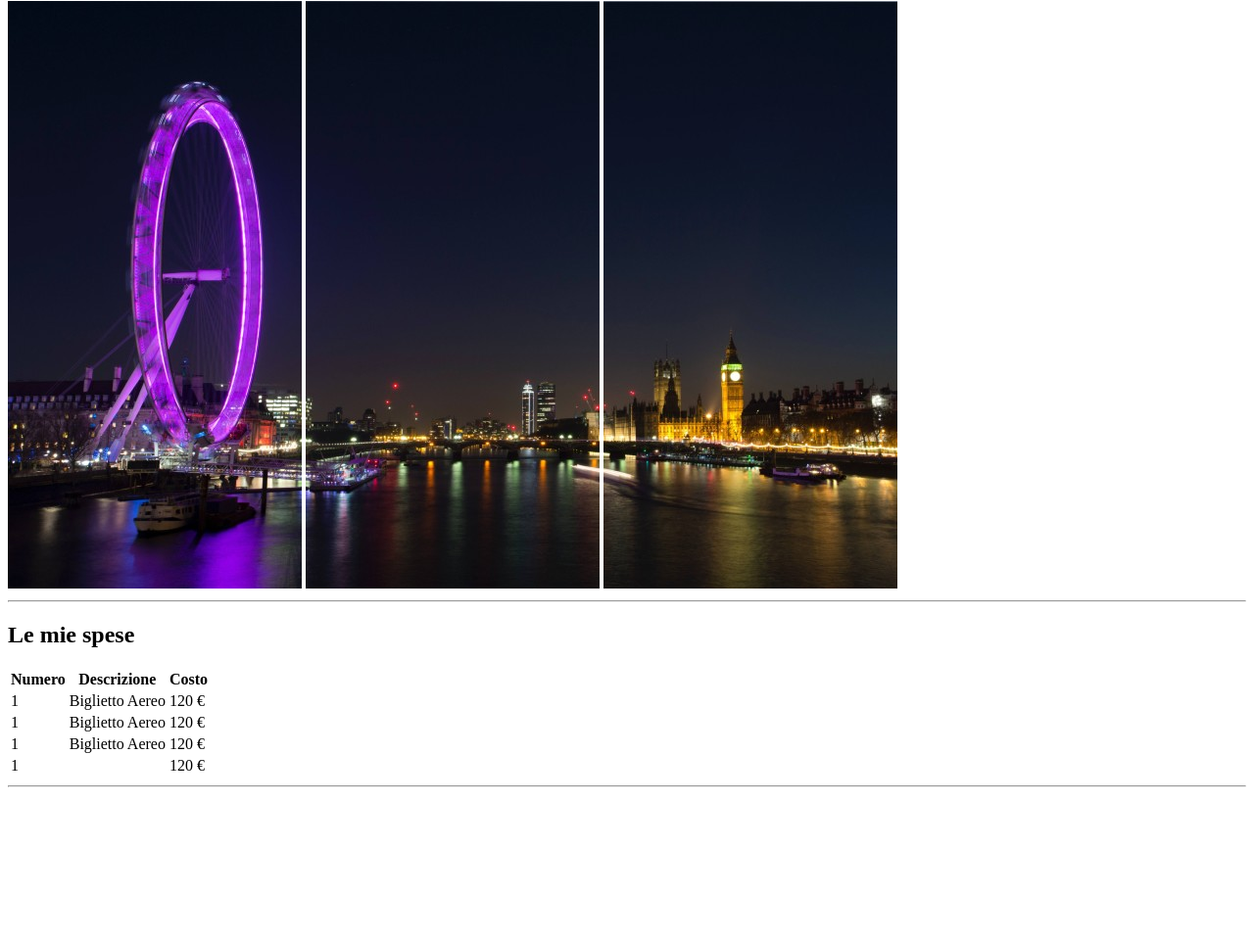
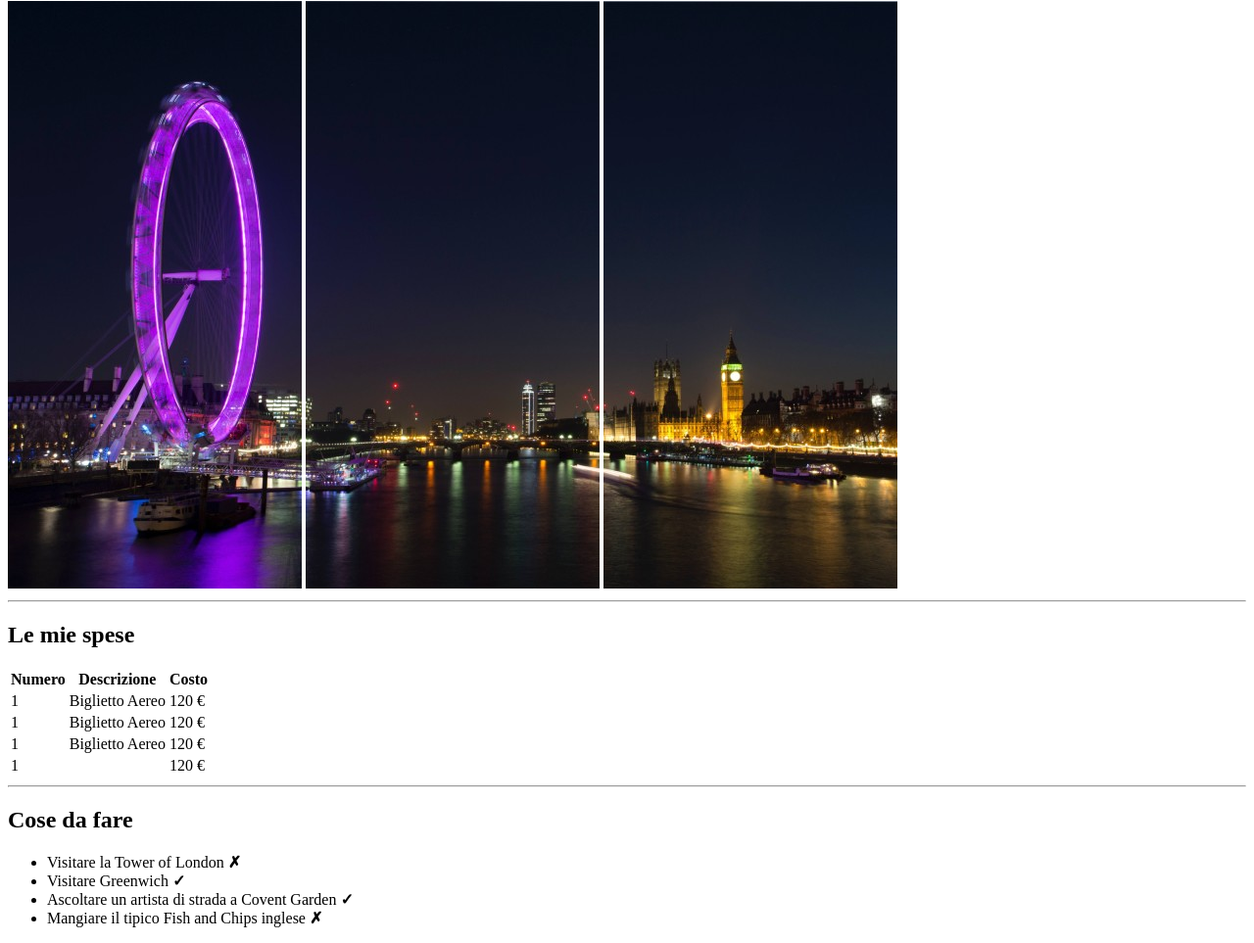
Before and after one commit to ketjj/html-london-trip, a plain HTML site: page index.html in a window 1280 px wide. Shown: the part 79-1042 px from the top of the page at 98% size. Before the commit the page ends 891 px from the top, so only its background shows below. Drawn offline with Linux system fonts and the light colour scheme.

Commit message:
cose da fare

```diff
--- a/index.html
+++ b/index.html
@@ -59,7 +59,15 @@
         </table>
         <hr>
       </div>
-      <div class="cosedafare"></div>
+      <div class="cosedafare">
+        <h2>Cose da fare</h2>
+        <ul>
+          <li>Visitare la Tower of London <strong>&cross;</strong></li>
+          <li>Visitare Greenwich <strong>&check;</strong></li>
+          <li>Ascoltare un artista di strada a Covent Garden <strong>&check;</strong></li>
+          <li>Mangiare il tipico Fish and Chips inglese <strong>&cross;</strong></li>
+        </ul>
+      </div>
       <div class="infoutili"></div>
     </section>
   </main>
```
